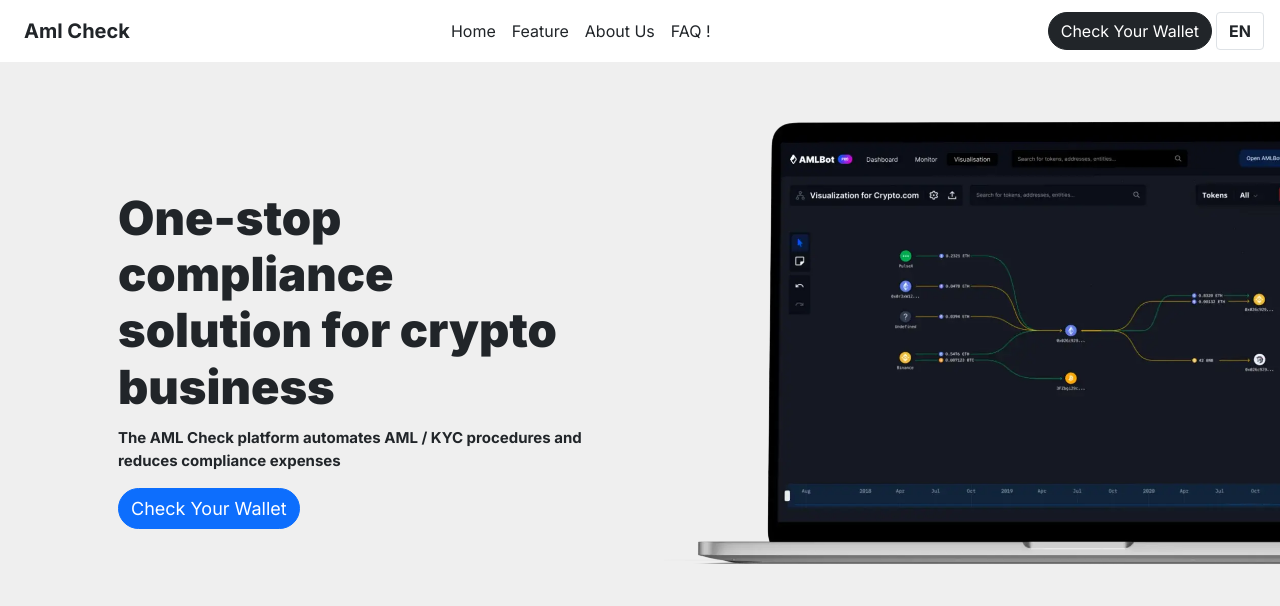
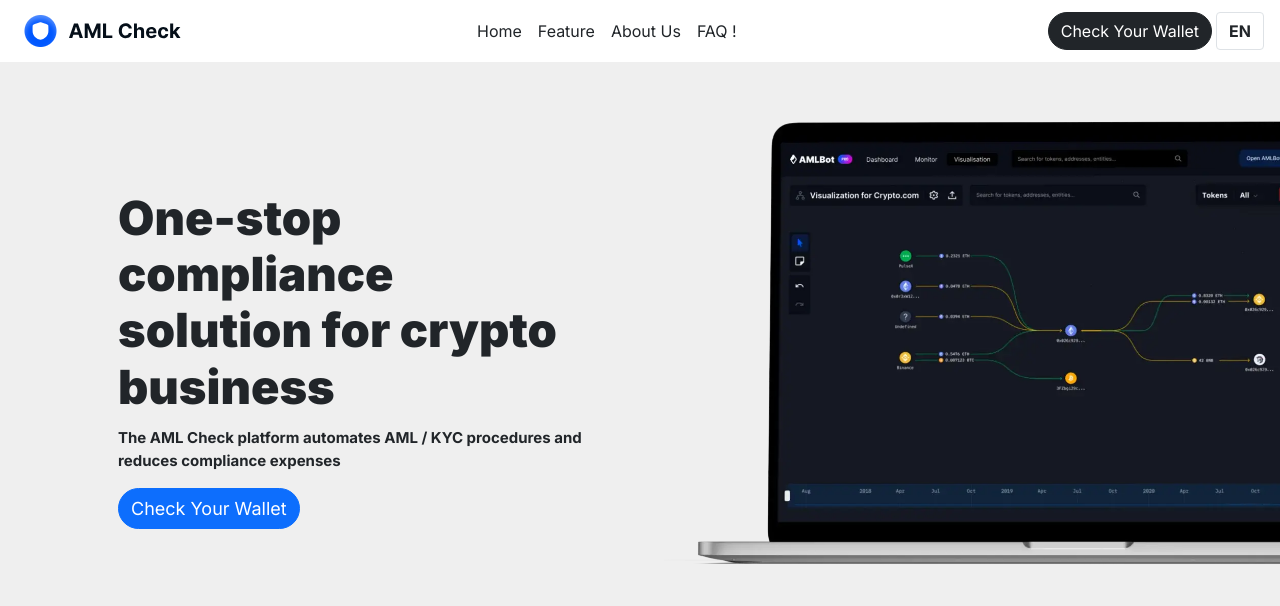
Before and after one commit to webdevmujahid/helal, a plain HTML site: page index.html in a window 1280 px wide. Shown: the top 606 px of the page. Drawn offline with nearby package versions, Linux system fonts and the light colour scheme.

Commit message:
Update index.html

```diff
--- a/index.html
+++ b/index.html
@@ -21,7 +21,9 @@
         <nav class="navbar navbar-expand-lg">
           <div class="container-fluid">
             <a class="navbar-brand m-auto fw-bolder text-dark" href="#"
-              >Aml Check</a
+              >
+              <img src="images/logo.png" alt="">
+            </a
             >
             <button
               class="navbar-toggler fw-bold"
```
